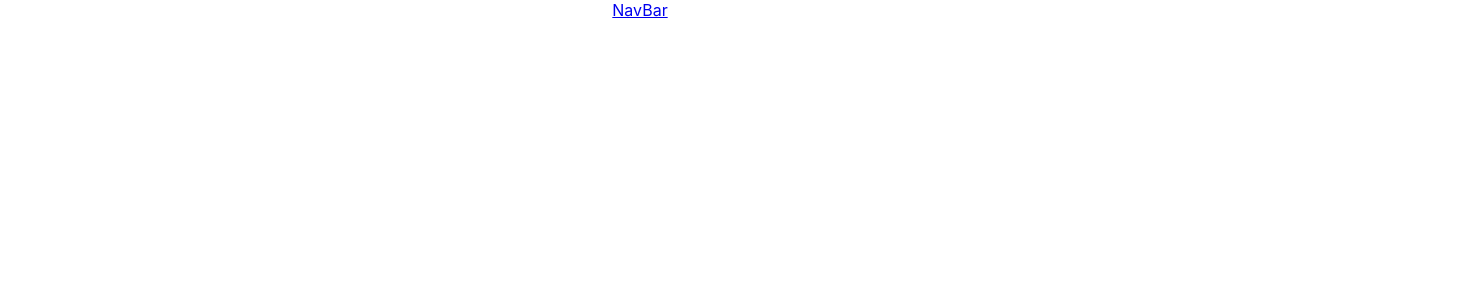
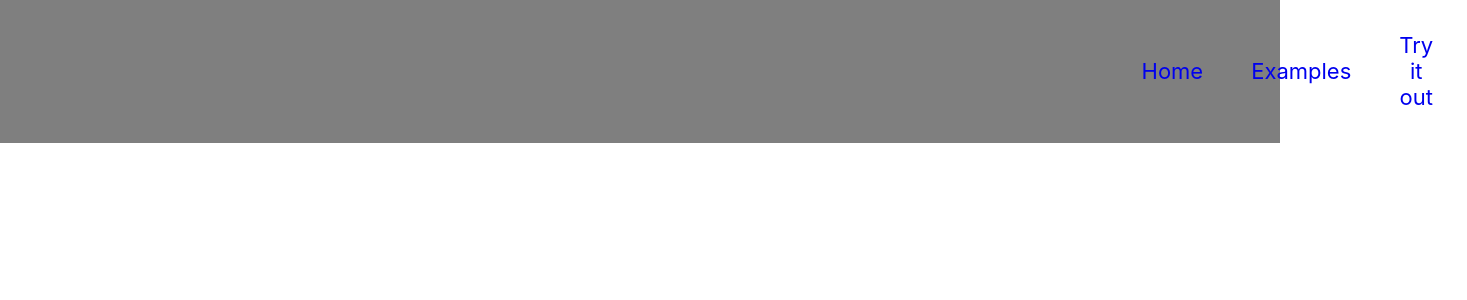
Before and after one commit to mateusb12/book_analysis_frontend, a React (Create React App) app: page /book_analysis_frontend/rawnavbar in a window 1280 px wide. Shown: the top 300 px of the page, 1467 px wide, since content can reach past the window. Built offline with nearby package versions, Linux system fonts and the light colour scheme.

Commit message:
Refactored RawNavBar and updated Welcome component - Replaced NavBar with RawNavBar in Welcome component - Updated RawNavBar with new structure and links - Added new CSS styles for RawNavBar

```diff
--- a/src/components/RawNavBar.js
+++ b/src/components/RawNavBar.js
@@ -1,7 +1,17 @@
+import '../css/RawNavBar.css';
+import {Container} from "react-bootstrap";
+
 export const RawNavBar = () => {
     return (
         <nav>
-            <a href="#/book_analysis_frontend/navbar">NavBar</a>
+            <Container>
+                <a href="#/" className="dark-mode">DarkMode</a>
+                <div className="side-buttons-container">
+                    <a href="#/" className="side-button">Home</a>
+                    <a href="#/" className="side-button">Examples</a>
+                    <a href="#/" className="side-button">Try it out</a>
+                </div>
+            </Container>
         </nav>
     );
 }
--- a/src/components/Welcome.js
+++ b/src/components/Welcome.js
@@ -1,10 +1,11 @@
 import '../css/Welcome.css';
 import {NavBar} from "./NavBar";
+import {RawNavBar} from "./RawNavBar";
 
 export const Welcome = () => {
     return (
         <div className="welcome-background">
-            <NavBar />
+            <RawNavBar />
             <h1>Welcome to the Book Analysis Frontend!</h1>
         </div>
     )
--- a/src/css/RawNavBar.css
+++ b/src/css/RawNavBar.css
@@ -0,0 +1,65 @@
+@font-face {
+    font-family: 'CentraNo2-Bold';
+    src: url('../assets/fonts/CentraNo2-Bold.ttf') format('truetype');
+}
+
+@font-face {
+    font-family: 'CentraNo2-Book';
+    src: url('../assets/fonts/CentraNo2-Book.ttf') format('truetype');
+}
+
+@font-face {
+    font-family: 'CentraNo2-Medium';
+    src: url('../assets/fonts/CentraNo2-Medium.ttf') format('truetype');
+}
+
+:root {
+    --navbar-bg: rgba(0, 0, 0, 0.5);
+    --navbar-text: white;
+    --hover-color: rgba(255, 255, 255, .9);
+    --font-size: 22px;
+    --card-margin: 1em;
+    --font-family-bold: 'CentraNo2-Bold', sans-serif;
+    --font-family-book: 'CentraNo2-Book', sans-serif;
+    --font-family-medium: 'CentraNo2-Medium', sans-serif;
+}
+
+.container{
+    display: flex;
+    justify-content: center;
+    align-items: center;
+    padding-left: 1rem;
+    gap: 75rem;
+    background-color: var(--navbar-bg);
+}
+
+.side-buttons-container{
+    padding: 0.9rem 1rem;
+    color: var(--navbar-text);
+    border: 2px solid transparent;
+    transition: border-color 0.3s ease;
+    font-size: var(--font-size);
+    display: flex;
+    justify-content: start;
+    align-items: center;
+    gap: 1rem;
+}
+
+.side-button{
+    text-decoration: none;
+    display: block;
+    padding: 1rem;
+}
+
+.side-button:hover{
+    color: var(--hover-color);
+    text-decoration: none;
+    border-style: solid;
+    border-color: var(--hover-color);;
+    border-width: 1px;
+}
+
+.side-button:visited{
+    text-decoration: none;
+    color: var(--hover-color);
+}
```
